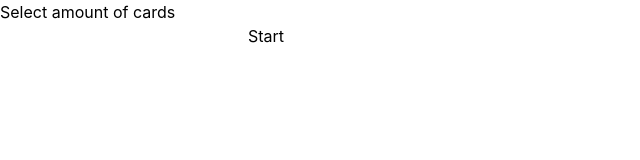
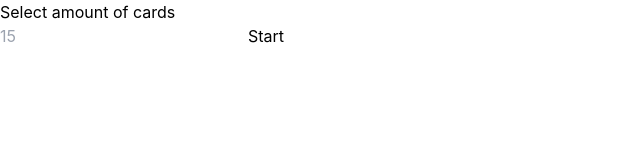
Before and after one commit to R894/memory-game, a React (Vite) app: page / in a window 1280 px wide. Shown: the top 160 px of the page, without its empty margins (0-640 px from the left). Built offline with nearby package versions, Linux system fonts and the light colour scheme.

Commit message:
add game over state

```diff
--- a/src/components/Game.jsx
+++ b/src/components/Game.jsx
@@ -6,6 +6,7 @@ export default function Game({cardCount}) {
   const [cards, setCards] = useState(null);
   const [selectedCards, setSelectedCards] = useState([]);
   const [score, setScore] = useState(0);
+  const [isGameOver, setIsGameOver] = useState(false);
 
 
   //Whenever a card is clicked, update selectedCards and increment score by 1
@@ -18,6 +19,7 @@ export default function Game({cardCount}) {
     }else{
       console.log("Game Over!")
       console.log(`Score: ${score}`)
+      setIsGameOver(true);
     }
 
   }
@@ -56,10 +58,17 @@ export default function Game({cardCount}) {
     ) : (
       <div className='flex flex-col items-center'>
       <div className='text-3xl'>Score: {score}</div>
-      <div className="grid grid-flow-col grid-rows-2 gap-3">
+
+      {!isGameOver? (
+        <div className="grid grid-flow-col grid-rows-2 gap-3">
         {cards ? cards.map((card, index) => (<div key={index}><Card data={card} onCardClick={() => handleCardClick(card)}/></div>))
          : null}
-      </div>
+        </div>
+      ) : (<>
+        <div className='text-3xl'>Game Over!</div>
+      </>)}
+
+
       </div>
     )}
     </>
--- a/src/pages/Menu.jsx
+++ b/src/pages/Menu.jsx
@@ -18,7 +18,7 @@ export default function Menu(){
             {!startGame && (
                 <div className="flex flex-col max-w-[50%] items-center bg-lime-500">
                     <div>Select amount of cards</div>
-                    <input type='text' onChange={handleInputChange}/>
+                    <input className='text-center' type='number' placeholder="15" onChange={handleInputChange}/>
                     <button onClick={onButtonClick}>Start</button>
                 </div>
             )}
```
